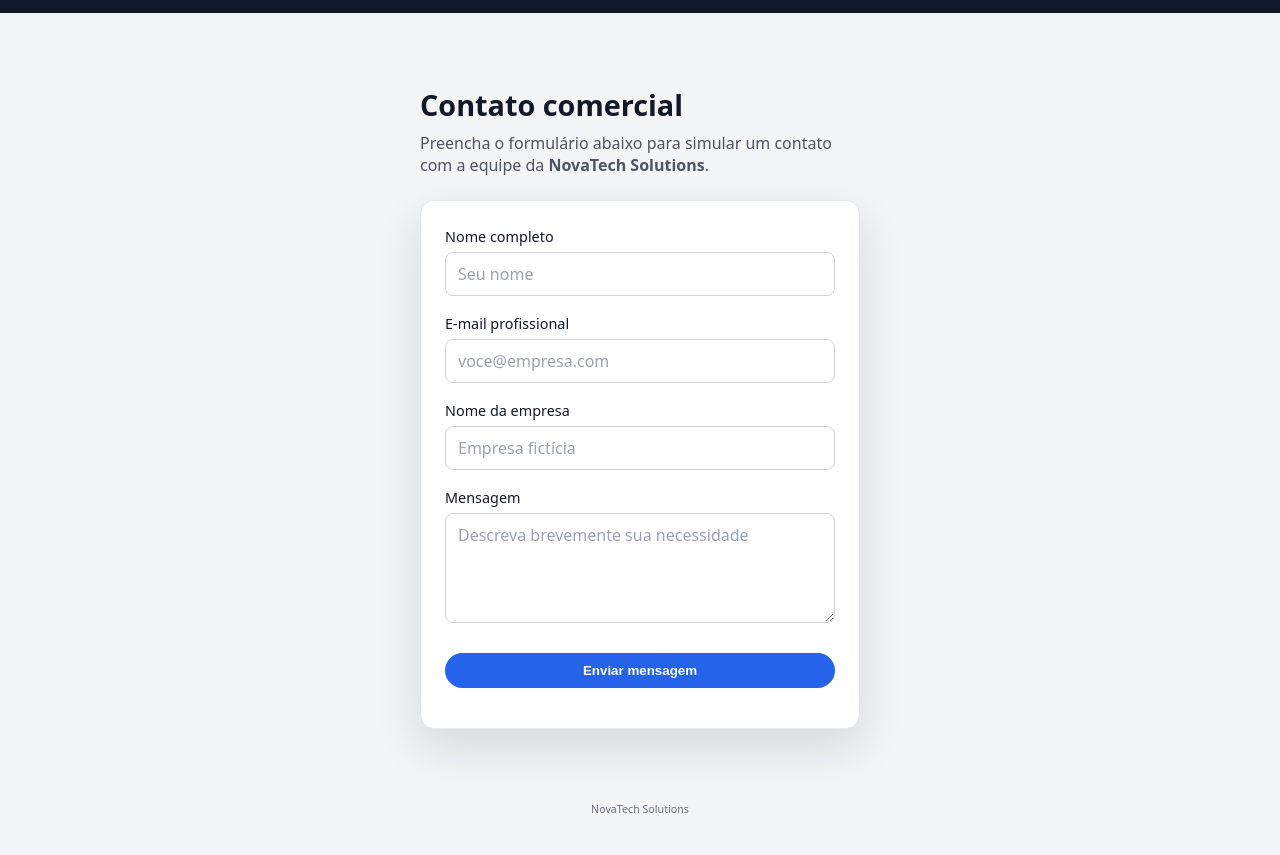
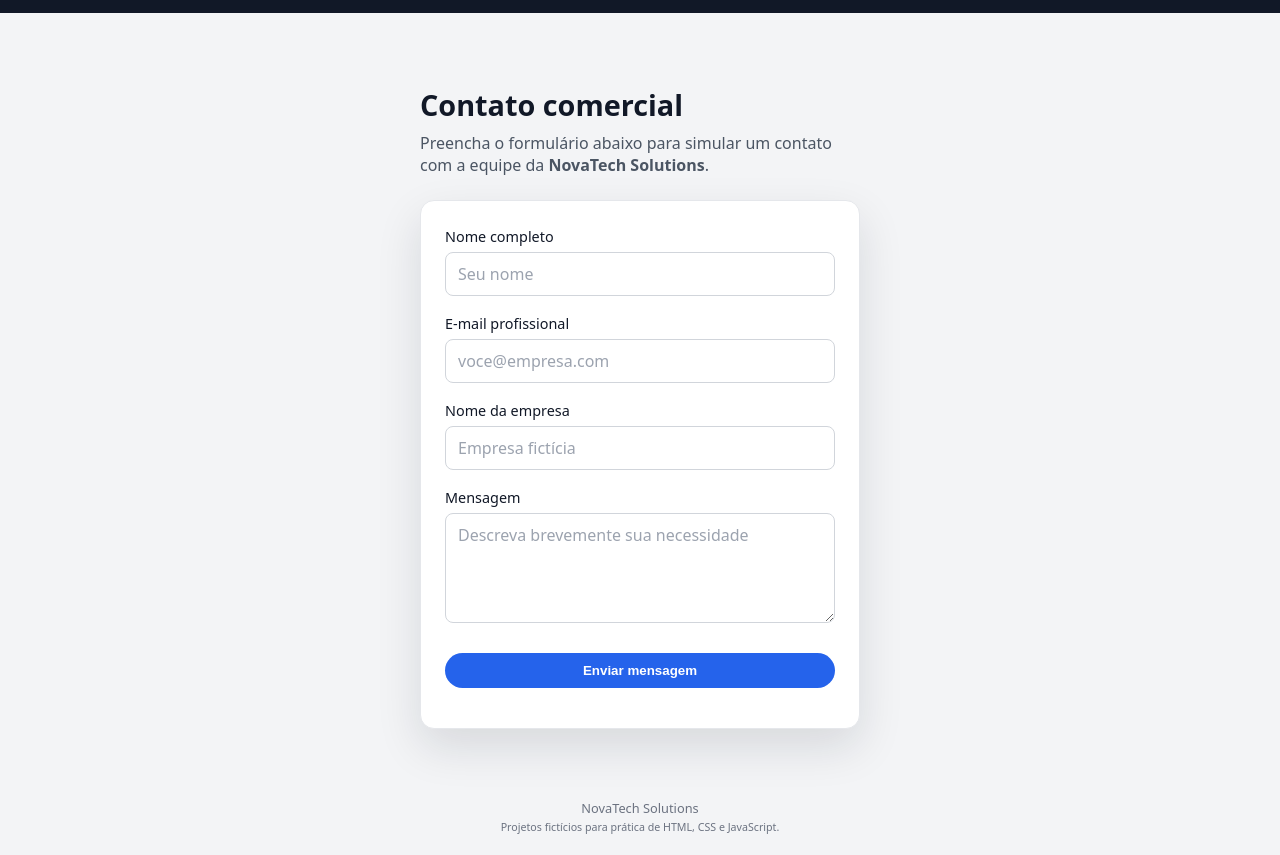
Before and after one commit to dev-joaomiranda/web-portfolio, a plain HTML site: page projeto-01-landing-page/index.html in a window 1280 px wide. Shown: the part 52-907 px from the top of the page. Drawn offline with Linux system fonts and the light colour scheme.

Commit message:
Revise footer content and structure
Updated footer to include a signature and project description.

```diff
--- a/projeto-01-landing-page/index.html
+++ b/projeto-01-landing-page/index.html
@@ -69,10 +69,12 @@
     </main>
 
     <footer class="footer">
-      <small>
-        NovaTech Solutions
-      </small>
-    </footer>
+  <div class="footer-signature">
+    NovaTech <span>Solutions</span>
+  </div>
+  <small>Projetos fictícios para prática de HTML, CSS e JavaScript.</small>
+</footer>
+
   </div>
 
   <script src="script.js"></script>
```
